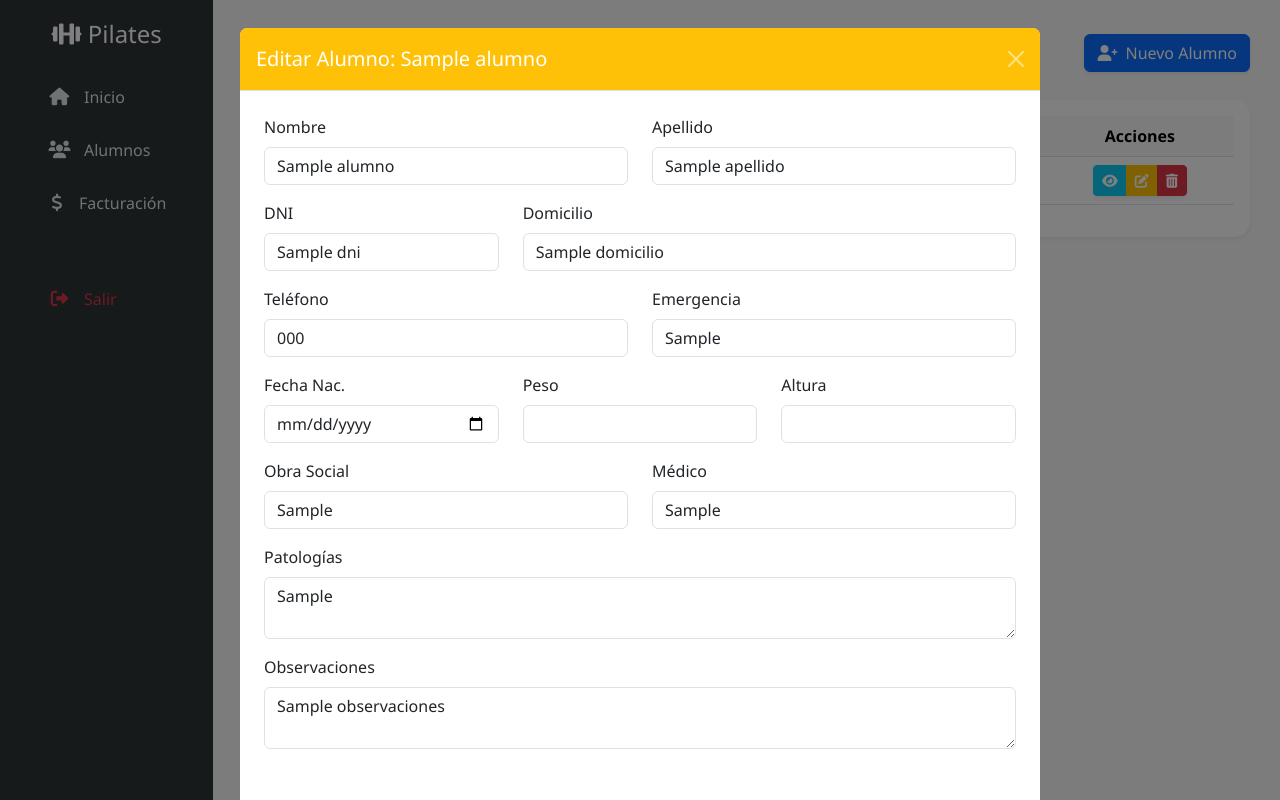
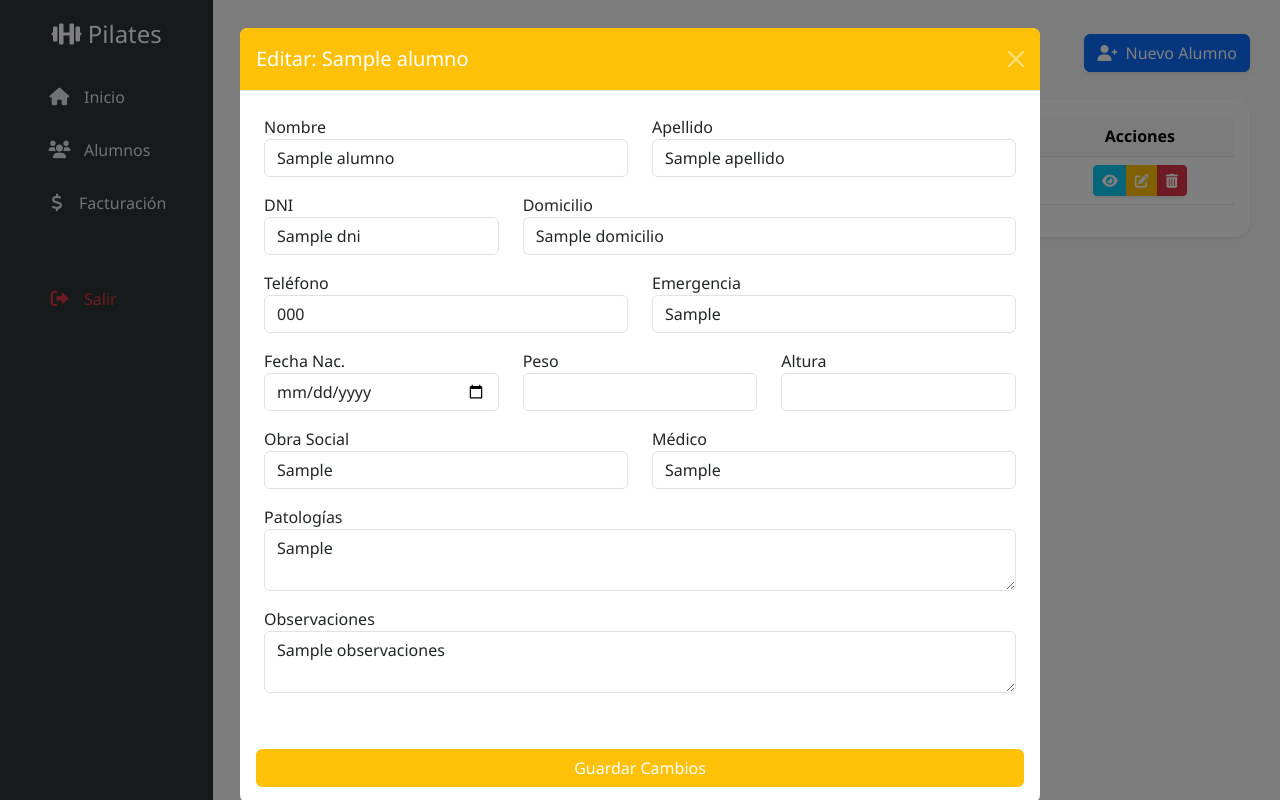
Before and after one commit to Pastormerlo/pilates-sistema, a Flask app: page /alumnos in a window 1280 px wide, after a click that opens the changed part. Run offline with Flask 3, Linux system fonts and the light colour scheme; the visitor is signed in with stand-in values (Sample User, id 1); a database or web service that is not in the repository returns one stand-in record (values such as "Sample title"); some libraries are stand-ins or nearby versions.

Commit message:
Add files via upload

```diff
--- a/templates/alumnos.html
+++ b/templates/alumnos.html
@@ -26,18 +26,9 @@
                     <td>{{ alumno.telefono or '-' }}</td>
                     <td class="text-center">
                         <div class="btn-group shadow-sm">
-                            <button class="btn btn-sm btn-info text-white" data-bs-toggle="modal" data-bs-target="#ver{{ alumno.id }}" title="Ver Ficha">
-                                <i class="fas fa-eye"></i>
-                            </button>
-                            <button class="btn btn-sm btn-warning text-white" data-bs-toggle="modal" data-bs-target="#edit{{ alumno.id }}" title="Editar Info">
-                                <i class="fas fa-edit"></i>
-                            </button>
-                            <a href="{{ url_for('eliminar_alumno', id=alumno.id) }}"
-                               class="btn btn-sm btn-danger"
-                               onclick="return confirm('¿Eliminar a {{ alumno.nombre }} {{ alumno.apellido }}?')"
-                               title="Borrar">
-                                <i class="fas fa-trash-alt"></i>
-                            </a>
+                            <button class="btn btn-sm btn-info text-white" data-bs-toggle="modal" data-bs-target="#ver{{ alumno.id }}"><i class="fas fa-eye"></i></button>
+                            <button class="btn btn-sm btn-warning text-white" data-bs-toggle="modal" data-bs-target="#edit{{ alumno.id }}"><i class="fas fa-edit"></i></button>
+                            <a href="{{ url_for('eliminar_alumno', id=alumno.id) }}" class="btn btn-sm btn-danger" onclick="return confirm('¿Eliminar alumno?')"><i class="fas fa-trash-alt"></i></a>
                         </div>
                     </td>
                 </tr>
@@ -47,52 +38,54 @@
                         <div class="modal-content border-0">
                             <form action="{{ url_for('editar_alumno', id=alumno.id) }}" method="POST">
                                 <div class="modal-header bg-warning text-white">
-                                    <h5 class="modal-title">Editar Alumno: {{ alumno.nombre }}</h5>
+                                    <h5 class="modal-title">Editar: {{ alumno.nombre }}</h5>
                                     <button type="button" class="btn-close btn-close-white" data-bs-dismiss="modal"></button>
                                 </div>
                                 <div class="modal-body p-4">
                                     <div class="row">
-                                        <div class="col-md-6 mb-3"><label class="form-label">Nombre</label><input type="text" name="nombre" value="{{ alumno.nombre }}" class="form-control" required></div>
-                                        <div class="col-md-6 mb-3"><label class="form-label">Apellido</label><input type="text" name="apellido" value="{{ alumno.apellido }}" class="form-control" required></div>
-                                        <div class="col-md-4 mb-3"><label class="form-label">DNI</label><input type="text" name="dni" value="{{ alumno.dni }}" class="form-control"></div>
-                                        <div class="col-md-8 mb-3"><label class="form-label">Domicilio</label><input type="text" name="domicilio" value="{{ alumno.domicilio }}" class="form-control"></div>
-                                        <div class="col-md-6 mb-3"><label class="form-label">Teléfono</label><input type="text" name="telefono" value="{{ alumno.telefono }}" class="form-control"></div>
-                                        <div class="col-md-6 mb-3"><label class="form-label">Emergencia</label><input type="text" name="contacto_emergencia" value="{{ alumno.contacto_emergencia }}" class="form-control"></div>
-                                        <div class="col-md-4 mb-3"><label class="form-label">Fecha Nac.</label><input type="date" name="fecha_nacimiento" value="{{ alumno.fecha_nacimiento }}" class="form-control"></div>
-                                        <div class="col-md-4 mb-3"><label class="form-label">Peso</label><input type="number" step="0.1" name="peso" value="{{ alumno.peso }}" class="form-control"></div>
-                                        <div class="col-md-4 mb-3"><label class="form-label">Altura</label><input type="number" step="0.01" name="altura" value="{{ alumno.altura }}" class="form-control"></div>
-                                        <div class="col-md-6 mb-3"><label class="form-label">Obra Social</label><input type="text" name="obra_social" value="{{ alumno.obra_social }}" class="form-control"></div>
-                                        <div class="col-md-6 mb-3"><label class="form-label">Médico</label><input type="text" name="medico_cabecera" value="{{ alumno.medico_cabecera }}" class="form-control"></div>
-                                        <div class="col-12 mb-3"><label class="form-label">Patologías</label><textarea name="patologias_cirugias" class="form-control">{{ alumno.patologias_cirugias }}</textarea></div>
-                                        <div class="col-12 mb-3"><label class="form-label">Observaciones</label><textarea name="observaciones" class="form-control">{{ alumno.observaciones }}</textarea></div>
+                                        <div class="col-md-6 mb-3"><label>Nombre</label><input type="text" name="nombre" value="{{ alumno.nombre }}" class="form-control" required></div>
+                                        <div class="col-md-6 mb-3"><label>Apellido</label><input type="text" name="apellido" value="{{ alumno.apellido }}" class="form-control" required></div>
+                                        <div class="col-md-4 mb-3"><label>DNI</label><input type="text" name="dni" value="{{ alumno.dni }}" class="form-control"></div>
+                                        <div class="col-md-8 mb-3"><label>Domicilio</label><input type="text" name="domicilio" value="{{ alumno.domicilio }}" class="form-control"></div>
+                                        <div class="col-md-6 mb-3"><label>Teléfono</label><input type="text" name="telefono" value="{{ alumno.telefono }}" class="form-control"></div>
+                                        <div class="col-md-6 mb-3"><label>Emergencia</label><input type="text" name="contacto_emergencia" value="{{ alumno.contacto_emergencia }}" class="form-control"></div>
+                                        <div class="col-md-4 mb-3"><label>Fecha Nac.</label><input type="date" name="fecha_nacimiento" value="{{ alumno.fecha_nacimiento }}" class="form-control"></div>
+                                        <div class="col-md-4 mb-3"><label>Peso</label><input type="number" step="0.1" name="peso" value="{{ alumno.peso }}" class="form-control"></div>
+                                        <div class="col-md-4 mb-3"><label>Altura</label><input type="number" step="0.01" name="altura" value="{{ alumno.altura }}" class="form-control"></div>
+                                        <div class="col-md-6 mb-3"><label>Obra Social</label><input type="text" name="obra_social" value="{{ alumno.obra_social }}" class="form-control"></div>
+                                        <div class="col-md-6 mb-3"><label>Médico</label><input type="text" name="medico_cabecera" value="{{ alumno.medico_cabecera }}" class="form-control"></div>
+                                        <div class="col-12 mb-3"><label>Patologías</label><textarea name="patologias_cirugias" class="form-control">{{ alumno.patologias_cirugias }}</textarea></div>
+                                        <div class="col-12 mb-3"><label>Observaciones</label><textarea name="observaciones" class="form-control">{{ alumno.observaciones }}</textarea></div>
                                     </div>
                                 </div>
-                                <div class="modal-footer border-0">
-                                    <button type="submit" class="btn btn-warning text-white w-100">Guardar Cambios</button>
-                                </div>
+                                <div class="modal-footer border-0"><button type="submit" class="btn btn-warning text-white w-100">Guardar Cambios</button></div>
                             </form>
                         </div>
                     </div>
                 </div>
 
                 <div class="modal fade" id="ver{{ alumno.id }}" tabindex="-1">
-                    <div class="modal-dialog modal-lg shadow">
+                    <div class="modal-dialog modal-lg">
                         <div class="modal-content border-0">
                             <div class="modal-header bg-info text-white">
-                                <h5 class="modal-title">Ficha Médica: {{ alumno.apellido }}</h5>
+                                <h5 class="modal-title">Ficha: {{ alumno.apellido }}, {{ alumno.nombre }}</h5>
                                 <button type="button" class="btn-close btn-close-white" data-bs-dismiss="modal"></button>
                             </div>
                             <div class="modal-body p-4">
                                 <div class="row">
-                                    <div class="col-md-6">
-                                        <p><strong>DNI:</strong> {{ alumno.dni }}</p>
-                                        <p><strong>Domicilio:</strong> {{ alumno.domicilio }}</p>
-                                        <p><strong>Médico:</strong> {{ alumno.medico_cabecera }}</p>
+                                    <div class="col-md-6 border-end">
+                                        <p><strong>DNI:</strong> {{ alumno.dni or '-' }}</p>
+                                        <p><strong>Domicilio:</strong> {{ alumno.domicilio or '-' }}</p>
+                                        <p><strong>Teléfono:</strong> {{ alumno.telefono or '-' }}</p>
+                                        <p><strong>Emergencia:</strong> {{ alumno.contacto_emergencia or '-' }}</p>
+                                        <p><strong>Médico:</strong> {{ alumno.medico_cabecera or '-' }}</p>
                                     </div>
-                                    <div class="col-md-6">
-                                        <p><strong>F. Nac:</strong> {{ alumno.fecha_nacimiento }}</p>
-                                        <p><strong>Peso/Alt:</strong> {{ alumno.peso }}kg / {{ alumno.altura }}m</p>
-                                        <p><strong>Patologías:</strong> {{ alumno.patologias_cirugias }}</p>
+                                    <div class="col-md-6 ps-4">
+                                        <p><strong>F. Nac:</strong> {{ alumno.fecha_nacimiento or '-' }}</p>
+                                        <p><strong>Peso/Alt:</strong> {{ alumno.peso or '-' }}kg / {{ alumno.altura or '-' }}m</p>
+                                        <p><strong>Obra Social:</strong> {{ alumno.obra_social or '-' }}</p>
+                                        <p><strong>Patologías:</strong> {{ alumno.patologias_cirugias or '-' }}</p>
+                                        <p><strong>Obs:</strong> {{ alumno.observaciones or '-' }}</p>
                                     </div>
                                 </div>
                             </div>
@@ -105,4 +98,36 @@
     </div>
 </div>
 
+<div class="modal fade" id="modalAlumno" tabindex="-1">
+    <div class="modal-dialog modal-lg">
+        <div class="modal-content border-0 shadow">
+            <form action="{{ url_for('agregar_alumno') }}" method="POST">
+                <div class="modal-header bg-primary text-white">
+                    <h5 class="modal-title">Nuevo Registro de Alumno</h5>
+                    <button type="button" class="btn-close btn-close-white" data-bs-dismiss="modal"></button>
+                </div>
+                <div class="modal-body p-4">
+                    <div class="row">
+                        <div class="col-md-6 mb-3"><label>Nombre</label><input type="text" name="nombre" class="form-control" required></div>
+                        <div class="col-md-6 mb-3"><label>Apellido</label><input type="text" name="apellido" class="form-control" required></div>
+                        <div class="col-md-4 mb-3"><label>DNI</label><input type="text" name="dni" class="form-control"></div>
+                        <div class="col-md-8 mb-3"><label>Domicilio</label><input type="text" name="domicilio" class="form-control"></div>
+                        <div class="col-md-6 mb-3"><label>Teléfono</label><input type="text" name="telefono" class="form-control"></div>
+                        <div class="col-md-6 mb-3"><label>Emergencia</label><input type="text" name="contacto_emergencia" class="form-control"></div>
+                        <div class="col-md-4 mb-3"><label>Fecha Nacimiento</label><input type="date" name="fecha_nacimiento" class="form-control"></div>
+                        <div class="col-md-4 mb-3"><label>Peso (kg)</label><input type="number" step="0.1" name="peso" class="form-control"></div>
+                        <div class="col-md-4 mb-3"><label>Altura (m)</label><input type="number" step="0.01" name="altura" class="form-control"></div>
+                        <div class="col-md-6 mb-3"><label>Obra Social</label><input type="text" name="obra_social" class="form-control"></div>
+                        <div class="col-md-6 mb-3"><label>Médico Cabecera</label><input type="text" name="medico_cabecera" class="form-control"></div>
+                        <div class="col-12 mb-3"><label>Patologías</label><textarea name="patologias_cirugias" class="form-control" rows="2"></textarea></div>
+                        <div class="col-12 mb-3"><label>Observaciones</label><textarea name="observaciones" class="form-control" rows="2"></textarea></div>
+                    </div>
+                </div>
+                <div class="modal-footer border-0">
+                    <button type="submit" class="btn btn-primary w-100 text-uppercase fw-bold">Guardar Alumno</button>
+                </div>
+            </form>
+        </div>
+    </div>
+</div>
 {% endblock %}
```
